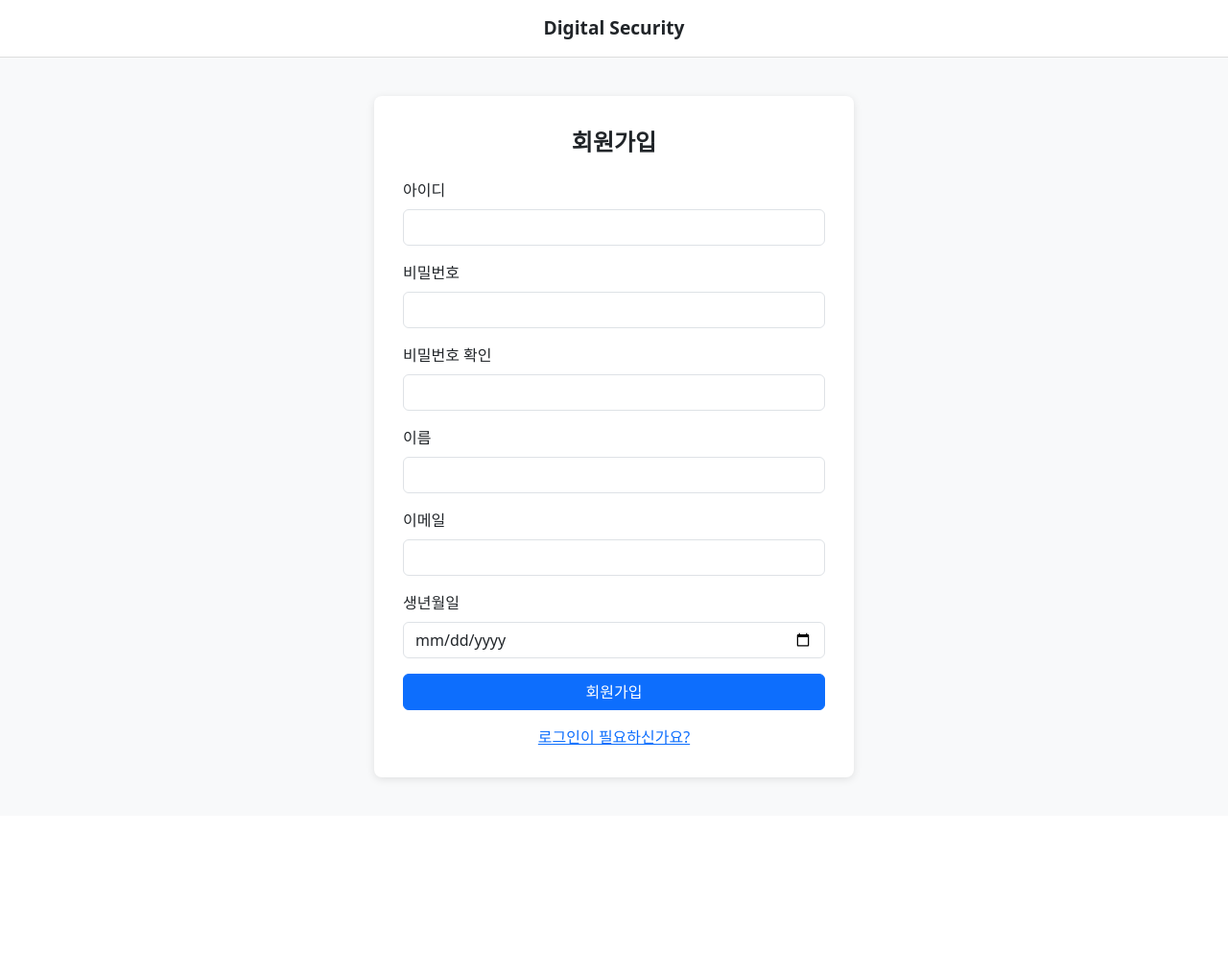
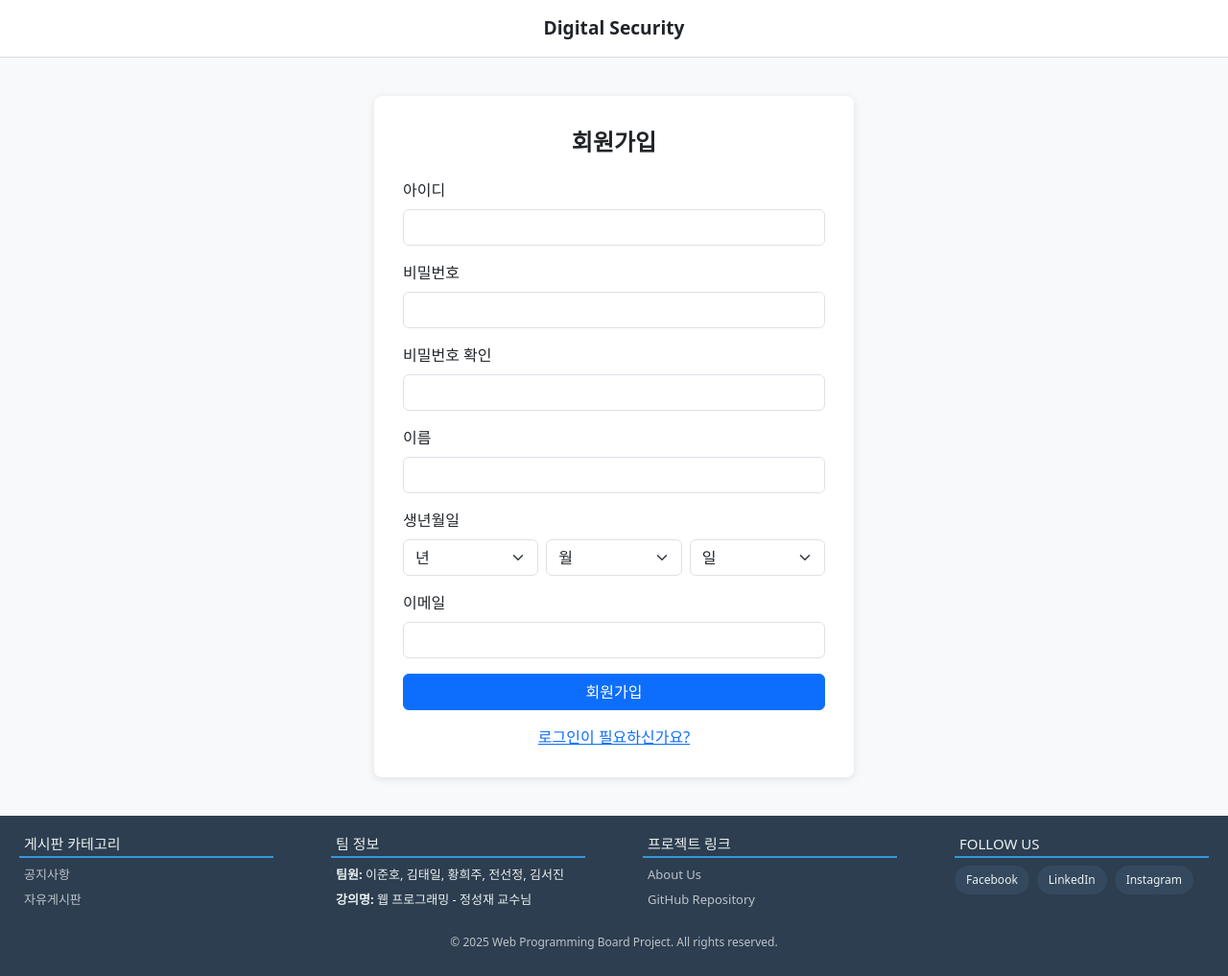
Before and after one commit to Artbinu/webProject, a PHP site: page /register.php in a window 1280 px wide. Shown: the whole page at 96% size. Before the commit the page ends 815 px from the top, so only its background shows below. Run offline with PHP 8.4, Linux system fonts and the light colour scheme.

Commit message:
2025.05.27

```diff
--- a/src/admin.php
+++ b/src/admin.php
@@ -20,6 +20,7 @@ $result = $conn->query($sql);
   <title>관리자 페이지</title>
   <link href="https://cdn.jsdelivr.net/npm/bootstrap@5.3.0/dist/css/bootstrap.min.css" rel="stylesheet"/>
   <link href="style.css" rel="stylesheet" />
+  <link href="footer.css" rel="stylesheet" />
 </head>
 <body>
   <div class="top-bar">
@@ -59,5 +60,6 @@ $result = $conn->query($sql);
       </tbody>
     </table>
   </div>
+  <?php include 'footer.php'; ?>
 </body>
 </html>
--- a/src/admin_category.php
+++ b/src/admin_category.php
@@ -42,6 +42,7 @@ $categories = $conn->query("SELECT * FROM Category ORDER BY category_id");
   <title>카테고리 관리</title>
   <link href="https://cdn.jsdelivr.net/npm/bootstrap@5.3.0/dist/css/bootstrap.min.css" rel="stylesheet" />
   <link href="style.css" rel="stylesheet" />
+  <link href="footer.css" rel="stylesheet" />
 </head>
 <body>
   <div class="top-bar">
@@ -69,5 +70,6 @@ $categories = $conn->query("SELECT * FROM Category ORDER BY category_id");
       <button type="submit" class="btn btn-primary">추가</button>
     </form>
   </div>
+<?php include 'footer.php'; ?>
 </body>
 </html>
--- a/src/admin_edit.php
+++ b/src/admin_edit.php
@@ -54,6 +54,7 @@ if ($_SERVER["REQUEST_METHOD"] == "POST") {
   <title>사용자 수정</title>
   <link href="https://cdn.jsdelivr.net/npm/bootstrap@5.3.0/dist/css/bootstrap.min.css" rel="stylesheet"/>
   <link href="style.css" rel="stylesheet" />
+  <link href="footer.css" rel="stylesheet" />
 </head>
 <body>
   <div class="top-bar">
@@ -96,5 +97,6 @@ if ($_SERVER["REQUEST_METHOD"] == "POST") {
       <button type="submit" class="btn btn-primary">수정 완료</button>
     </form>
   </div>
+<?php include 'footer.php'; ?>
 </body>
 </html>
--- a/src/db.php
+++ b/src/db.php
@@ -4,7 +4,7 @@ $user = 'root';
 $pass = '';
 $dbname = 'board_db';
 
-$conn = new mysqli($host, $user, $pass, $dbname);
+$conn = new mysqli($host, $user, $pass, $dbname, 3306);
 if ($conn->connect_error) {
     die("DB 연결 실패: " . $conn->connect_error);
 }
--- /dev/null
+++ b/src/footer.css
@@ -0,0 +1,104 @@
+/* 초기화 */
+* {
+    margin: 0;
+    padding: 0;
+    box-sizing: border-box;
+}
+
+/* 콘텐츠가 있는 곳을 채우기 위한 클래스 */
+.main-content {
+    flex: 1;
+}
+
+/* 푸터 전체 */
+footer {
+    background-color: #2c3e50;
+    color: #ecf0f1;
+    padding: 15px 0 10px;
+    width: 100%;
+}
+
+/* 섹션 정렬 */
+.footer-container {
+    max-width: 1400px;
+    margin: 0 auto;
+    padding: 0 10px;
+    display: flex;
+    justify-content: space-between;
+    align-items: stretch;
+    flex-wrap: nowrap;
+    gap: 20px;
+}
+
+/* 개별 섹션 */
+.footer-section {
+    flex: 1 1 22%;
+    min-width: 180px;
+    padding: 5px 10px;
+    margin-right: 20px;
+}
+
+.footer-section:last-child {
+    margin-right: 0;
+}
+
+/* 섹션 제목 */
+.footer-section h4 {
+    font-size: 15px;
+    margin-bottom: 8px;
+    border-bottom: 2px solid #3498db;
+    padding-bottom: 4px;
+    padding-left: 5px;
+    text-transform: uppercase;
+}
+
+/* 리스트 스타일 */
+.footer-section ul {
+    list-style: none;
+    margin-bottom: 0;
+    padding-left: 5px;
+}
+
+.footer-section ul li {
+    margin-bottom: 6px;
+    font-size: 13px;
+}
+
+.footer-section ul li a {
+    color: #bdc3c7;
+    text-decoration: none;
+    transition: color 0.3s ease;
+}
+
+.footer-section ul li a:hover {
+    color: #3498db;
+}
+
+/* 소셜 아이콘 */
+.social-icons {
+    display: flex;
+    flex-wrap: wrap;
+    gap: 8px;
+}
+
+.social-icon {
+    background-color: #34495e;
+    color: #ecf0f1;
+    padding: 6px 12px;
+    border-radius: 20px;
+    text-decoration: none;
+    font-size: 12px;
+    transition: background-color 0.3s ease;
+}
+
+.social-icon:hover {
+    background-color: #3498db;
+}
+
+/* 저작권 영역 */
+.footer-copy {
+    margin-top: 15px;
+    text-align: center;
+    font-size: 12px;
+    color: #bdc3c7;
+}
--- /dev/null
+++ b/src/footer.php
@@ -0,0 +1,47 @@
+<footer>
+    <div class="footer-container">
+
+        <!-- 게시판 카테고리 -->
+        <div class="footer-section">
+            <h4>게시판 카테고리</h4>
+            <ul>
+                <li><a href="/board/notice">공지사항</a></li>
+                <li><a href="/board/discussion">자유게시판</a></li>
+            </ul>
+        </div>
+
+        <!-- 팀 정보 -->
+        <div class="footer-section">
+            <h4>팀 정보</h4>
+            <ul>
+                <li><strong>팀원:</strong> 이준호, 김태일, 황희주, 전선정, 김서진</li>
+                <li><strong>강의명:</strong> 웹 프로그래밍 - 정성재 교수님</li>
+            </ul>
+        </div>
+
+        <!-- 프로젝트 링크 -->
+        <div class="footer-section">
+            <h4>프로젝트 링크</h4>
+            <ul>
+                <li><a href="/about">About Us</a></li>
+                <li><a href="https://github.com/yourteam/yourproject" target="_blank">GitHub Repository</a></li>
+            </ul>
+        </div>
+
+        <!-- 소셜 미디어 -->
+        <div class="footer-section">
+            <h4>Follow Us</h4>
+            <div class="social-icons">
+                <a href="https://facebook.com" target="_blank" class="social-icon">Facebook</a>
+                <a href="https://linkedin.com" target="_blank" class="social-icon">LinkedIn</a>
+                <a href="https://instagram.com" target="_blank" class="social-icon">Instagram</a>
+            </div>
+        </div>
+
+    </div>
+
+    <!-- 저작권 -->
+    <div class="footer-copy">
+        <p>&copy; 2025 Web Programming Board Project. All rights reserved.</p>
+    </div>
+</footer>
--- a/src/login.php
+++ b/src/login.php
@@ -64,6 +64,7 @@ if ($_SERVER["REQUEST_METHOD"] == "POST") {
   <title>로그인 페이지</title>
   <link href="https://cdn.jsdelivr.net/npm/bootstrap@5.3.0/dist/css/bootstrap.min.css" rel="stylesheet"/>
   <link href="style.css" rel="stylesheet" />
+  <link href="footer.css" rel="stylesheet" />
 </head>
 <body>
   <div class="top-bar">
@@ -92,5 +93,6 @@ if ($_SERVER["REQUEST_METHOD"] == "POST") {
       <a href="register.php">회원가입이 필요하신가요?</a>
     </div>
   </div>
+  <?php include 'footer.php'; ?>
 </body>
 </html>
--- a/src/main.php
+++ b/src/main.php
@@ -55,6 +55,7 @@ $result = $stmt->get_result();
   <title>웹 애플리케이션 메인 페이지</title>
   <link href="https://cdn.jsdelivr.net/npm/bootstrap@5.3.0/dist/css/bootstrap.min.css" rel="stylesheet"/>
   <link href="style.css" rel="stylesheet" />
+  <link href="footer.css" rel="stylesheet" />
 </head>
 <body>
   <!-- ✅ 상단 바 -->
@@ -99,6 +100,7 @@ $result = $stmt->get_result();
     </form>
 
   <?php while ($row = $result->fetch_assoc()): ?>
+    <a href="post_view.php?post_id=<?= (int)$row['post_id'] ?>" class="text-decoration-none text-dark">
       <div class="post-box">
         <div class="post-title"><?= htmlspecialchars($row['title']) ?></div>
         <div class="text-muted">
@@ -109,8 +111,10 @@ $result = $stmt->get_result();
         </div>
         <div class="mt-2"><?= nl2br(htmlspecialchars(mb_substr($row['content'], 0, 150))) ?>...</div>
       </div>
+    </a>
   <?php endwhile; ?>
   </div>
+
 
     <!-- 페이지 번호 -->
     <div class="page-number mt-4">
@@ -137,5 +141,6 @@ $result = $stmt->get_result();
       }, 2000);
     });
   </script>
+<?php include 'footer.php'; ?>
 </body>
 </html>
--- a/src/mypage.php
+++ b/src/mypage.php
@@ -41,6 +41,7 @@ if ($_SERVER["REQUEST_METHOD"] === "POST") {
   <title>마이페이지</title>
   <link href="https://cdn.jsdelivr.net/npm/bootstrap@5.3.0/dist/css/bootstrap.min.css" rel="stylesheet"/>
   <link href="style.css" rel="stylesheet" />
+  <link href="footer.css" rel="stylesheet" />
 </head>
 <body>
   <div class="top-bar">
@@ -106,5 +107,6 @@ if ($_SERVER["REQUEST_METHOD"] === "POST") {
       }, 2000);
     });
   </script>
+<?php include 'footer.php'; ?>
 </body>
 </html>
--- a/src/post_edit.php
+++ b/src/post_edit.php
@@ -69,6 +69,7 @@ $categories = $conn->query("SELECT * FROM Category ORDER BY category_id");
   <title>게시글 수정</title>
   <link href="https://cdn.jsdelivr.net/npm/bootstrap@5.3.0/dist/css/bootstrap.min.css" rel="stylesheet" />
   <link href="style.css" rel="stylesheet" />
+  <link href="footer.css" rel="stylesheet" />
 </head>
 <body>
   <div class="top-bar">
@@ -108,5 +109,6 @@ $categories = $conn->query("SELECT * FROM Category ORDER BY category_id");
       <button type="submit" class="btn btn-primary">수정 완료</button>
     </form>
   </div>
+<?php include 'footer.php'; ?>
 </body>
 </html>
--- a/src/post_view.php
+++ b/src/post_view.php
@@ -37,6 +37,7 @@ if (!$post) {
   <title>게시글 보기</title>
   <link href="https://cdn.jsdelivr.net/npm/bootstrap@5.3.0/dist/css/bootstrap.min.css" rel="stylesheet" />
   <link href="style.css" rel="stylesheet" />
+  <link href="footer.css" rel="stylesheet" />
 </head>
 <body>
   <div class="top-bar">
@@ -132,5 +133,6 @@ if (!$post) {
     ?>
     </div>
   </div>
+<?php include 'footer.php'; ?>
 </body>
 </html>
--- a/src/post_write.php
+++ b/src/post_write.php
@@ -57,6 +57,7 @@ $categories = $conn->query("SELECT * FROM Category ORDER BY category_id");
   <title>글쓰기</title>
   <link href="https://cdn.jsdelivr.net/npm/bootstrap@5.3.0/dist/css/bootstrap.min.css" rel="stylesheet" />
   <link href="style.css" rel="stylesheet" />
+  <link href="footer.css" rel="stylesheet" />
 </head>
 <body>
   <div class="top-bar">
@@ -95,5 +96,6 @@ $categories = $conn->query("SELECT * FROM Category ORDER BY category_id");
       <button type="submit" class="btn btn-primary">작성 완료</button>
     </form>
   </div>
+<?php include 'footer.php'; ?>
 </body>
 </html>
--- a/src/register.php
+++ b/src/register.php
@@ -10,10 +10,15 @@ if ($_SERVER["REQUEST_METHOD"] == "POST") {
     $confirm_password = $_POST["confirm_password"];
     $name = trim($_POST["name"]);
     $email = trim($_POST["email"]);
-    $birth = $_POST["birth"];
+
+    // 생년월일 조합
+    $birth_year = $_POST["birth_year"];
+    $birth_month = $_POST["birth_month"];
+    $birth_day = $_POST["birth_day"];
+    $birth = "$birth_year-$birth_month-$birth_day";
 
     // 유효성 검사
-    if (empty($user_id) || empty($name) || empty($email) || empty($birth)) {
+    if (empty($user_id) || empty($name) || empty($email) || empty($birth_year) || empty($birth_month) || empty($birth_day)) {
         $errors[] = "모든 항목을 입력해주세요.";
     }
 
@@ -23,6 +28,10 @@ if ($_SERVER["REQUEST_METHOD"] == "POST") {
 
     if ($_POST["password"] !== $confirm_password) {
         $errors[] = "비밀번호가 일치하지 않습니다.";
+    }
+
+    if (!checkdate((int)$birth_month, (int)$birth_day, (int)$birth_year)) {
+        $errors[] = "유효하지 않은 생년월일입니다.";
     }
 
     // 아이디 중복 검사
@@ -61,6 +70,7 @@ if ($_SERVER["REQUEST_METHOD"] == "POST") {
   <title>회원가입</title>
   <link href="https://cdn.jsdelivr.net/npm/bootstrap@5.3.0/dist/css/bootstrap.min.css" rel="stylesheet"/>
   <link href="style.css" rel="stylesheet" />
+  <link href="footer.css" rel="stylesheet" />
 </head>
 <body>
   <div class="top-bar">
@@ -97,19 +107,46 @@ if ($_SERVER["REQUEST_METHOD"] == "POST") {
         <label for="name" class="form-label">이름</label>
         <input type="text" class="form-control" id="name" name="name" required/>
       </div>
+            <div class="mb-3">
+        <label class="form-label">생년월일</label>
+        <div class="d-flex gap-2">
+          <select class="form-select" name="birth_year" required>
+            <option value="">년</option>
+            <?php
+              $current_year = date("Y");
+              for ($i = $current_year; $i >= 1900; $i--) {
+                  echo "<option value=\"$i\">$i</option>";
+              }
+            ?>
+          </select>
+
+          <select class="form-select" name="birth_month" required>
+            <option value="">월</option>
+            <?php for ($i = 1; $i <= 12; $i++): ?>
+              <option value="<?= sprintf('%02d', $i) ?>"><?= $i ?></option>
+            <?php endfor; ?>
+          </select>
+
+          <select class="form-select" name="birth_day" required>
+            <option value="">일</option>
+            <?php for ($i = 1; $i <= 31; $i++): ?>
+              <option value="<?= sprintf('%02d', $i) ?>"><?= $i ?></option>
+            <?php endfor; ?>
+          </select>
+        </div>
+      </div>
       <div class="mb-3">
         <label for="email" class="form-label">이메일</label>
         <input type="email" class="form-control" id="email" name="email" required/>
       </div>
-      <div class="mb-3">
-        <label for="birth" class="form-label">생년월일</label>
-        <input type="date" class="form-control" id="birth" name="birth" required/>
-      </div>
       <button type="submit" class="btn btn-primary">회원가입</button>
     </form>
+
     <div class="text-center mt-3">
       <a href="login.php">로그인이 필요하신가요?</a>
     </div>
   </div>
+
+<?php include 'footer.php'; ?>
 </body>
 </html>
--- a/src/search.php
+++ b/src/search.php
@@ -29,6 +29,7 @@ if ($query !== '') {
   <title>검색 결과</title>
   <link href="https://cdn.jsdelivr.net/npm/bootstrap@5.3.0/dist/css/bootstrap.min.css" rel="stylesheet" />
   <link href="style.css" rel="stylesheet" />
+  <link href="footer.css" rel="stylesheet" />
 </head>
 <body>
   <div class="top-bar">
@@ -65,5 +66,6 @@ if ($query !== '') {
       <p class="mt-3">검색 결과가 없습니다.</p>
     <?php endif; ?>
   </div>
+<?php include 'footer.php'; ?>
 </body>
 </html>
--- a/src/style.css
+++ b/src/style.css
@@ -3,6 +3,14 @@ body {
   background-color: #f8f9fa;
   margin: 0;
   padding: 0;
+}
+
+.container {
+  height: 700px;
+}
+
+.page-number {
+  margin-bottom: 30px;
 }
 
 /* ✅ 상단바 스타일 */
```
Also changed, not shown: src/header.php (added, +39 -0 lines). Lines whose indentation alone changed are shown as unchanged.
